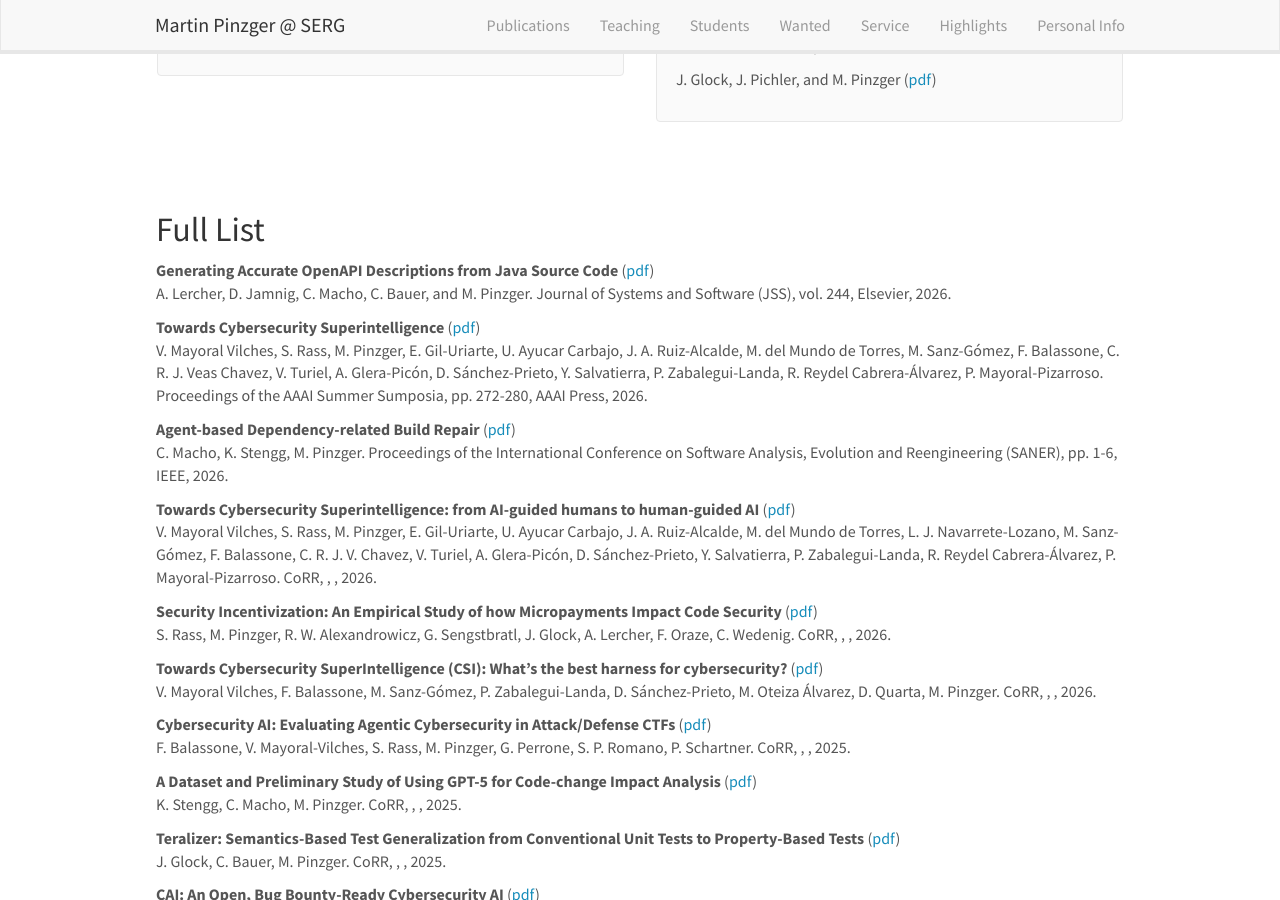
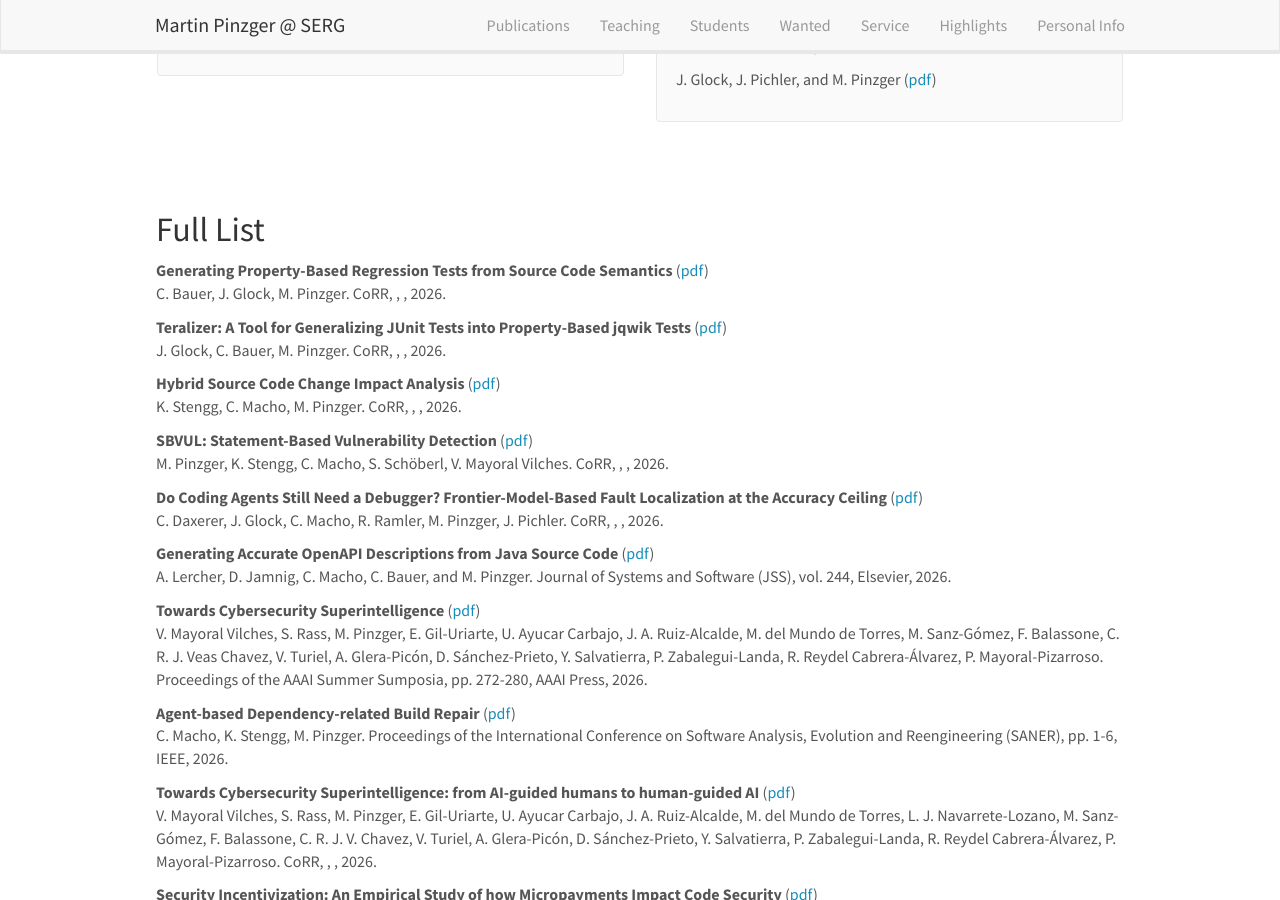
Before and after one commit to pinzger/pinzger.github.io, a Jekyll site: the page built from _pages/publications.md, in a window 1280 px wide and 900 px high, scrolled down 1258 px. Built offline with Jekyll 4.4.1, drawn with Linux system fonts in a browser that asks for light colours; nearby versions of some CDN libraries.

Commit message:
added missing pdfs

```diff
--- a/_data/publist.yml
+++ b/_data/publist.yml
@@ -1,3 +1,69 @@
+- title: "Generating Property-Based Regression Tests from Source Code Semantics"
+  image:
+  authors: C. Bauer, J. Glock, M. Pinzger
+  proceedings: CoRR
+  pages:
+  publisher:
+  year: 2026
+  description:
+  link:
+    url: ../papers/Bauer2026-genprop.pdf
+    display: pdf
+  highlight:
+
+- title: "Teralizer: A Tool for Generalizing JUnit Tests into Property-Based jqwik Tests"
+  image:
+  authors: J. Glock, C. Bauer, M. Pinzger
+  proceedings: CoRR
+  pages:
+  publisher:
+  year: 2026
+  description:
+  link:
+    url: ../papers/Glock2026-teralizer-tool.pdf
+    display: pdf
+  highlight:
+
+- title: "Hybrid Source Code Change Impact Analysis"
+  image:
+  authors: K. Stengg, C. Macho, M. Pinzger
+  proceedings: CoRR
+  pages:
+  publisher:
+  year: 2026
+  description:
+  link:
+    url: ../papers/Stengg2026-katia.pdf
+    display: pdf
+  highlight:
+
+- title: "SBVUL: Statement-Based Vulnerability Detection"
+  image:
+  authors: M. Pinzger, K. Stengg, C. Macho, S. Schöberl, V. Mayoral Vilches
+  proceedings: CoRR
+  pages:
+  publisher:
+  year: 2026
+  description:
+  link:
+    url: ../papers/Pinzger2026-sbvul.pdf
+    display: pdf
+  highlight:
+
+- title: "Do Coding Agents Still Need a Debugger? Frontier-Model-Based Fault Localization at the Accuracy Ceiling"
+  image:
+  authors: C. Daxerer, J. Glock, C. Macho, R. Ramler, M. Pinzger, J. Pichler
+  proceedings: CoRR
+  pages:
+  publisher:
+  year: 2026
+  description:
+  link:
+    url: ../papers/Daxerer2026-debugger.pdf
+    display: pdf
+  highlight:
+
+
 - title: "Generating Accurate OpenAPI Descriptions from Java Source Code"
   image:
   authors: A. Lercher, D. Jamnig, C. Macho, C. Bauer, and M. Pinzger
--- a/_includes/conferences.html
+++ b/_includes/conferences.html
@@ -2,12 +2,12 @@
 <div class="well">
 <h4>Upcoming Conferences</h4>
 
-<a href="https://conf.researchr.org/home/icsme-2026">ICSME 2026</a> <br/>
-<a href="https://conf.researchr.org/home/ase-2026">ASE 2026</a> <br/>
+<a href="https://conf.researchr.org/home/saner-2027">SANER 2027</a> <br/>
 <a href="https://conf.researchr.org/home/icse-2027">ICSE 2027</a> <br/>
 <a href="https://conf.researchr.org/home/msr-2027">MSR 2027</a> <br/>
-<a href="https://conf.researchr.org/home/saner-2027">SANER 2027</a> <br/>
+<a href="https://conf.researchr.org/home/icpc-2027">ICPC 2027</a> <br/>
 <a href="https://conf.researchr.org/home/fse-2027/">FSE 2027</a> <br/>
 <a href="https://conf.researchr.org/home/ase-2027">ASE 2027</a> <br/>
+<a href="https://conf.researchr.org/home/icsme-2027">ICSME 2027</a> <br/>
 
 </div>
```
Also changed, not shown: _pages/home.md (+1 -1 lines), 5 other files.
